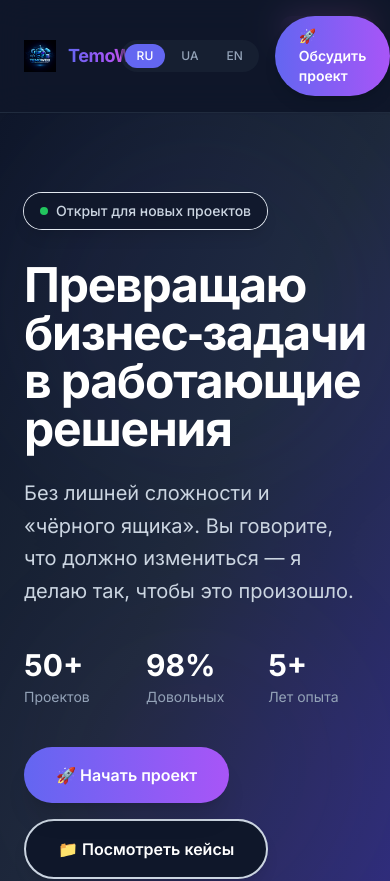
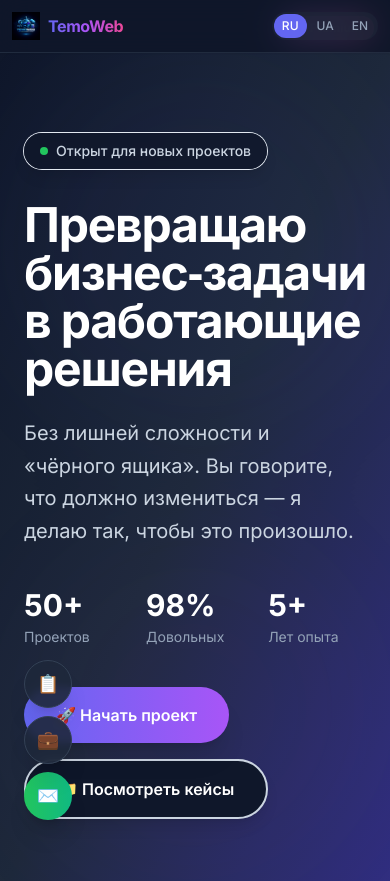
Before and after one commit to LexBiz/moj-sajt, a Next.js app: page / in a window 390 px wide. Shown: the top 881 px of the page. Built offline with nearby package versions, Linux system fonts and the light colour scheme.

Commit message:
Fix mobile header overlap + add quick navigation

```diff
--- a/app/page.tsx
+++ b/app/page.tsx
@@ -5,7 +5,17 @@ import { translations, type Lang } from './translations'
 export default function Home() {
   const [lang, setLang] = useState<Lang>('ru')
   const [projectFilter, setProjectFilter] = useState<string>('all')
+  const [showScrollTop, setShowScrollTop] = useState(false)
   const t = translations[lang]
+
+  // Show scroll to top button after scrolling
+  useState(() => {
+    const handleScroll = () => {
+      setShowScrollTop(window.scrollY > 500)
+    }
+    window.addEventListener('scroll', handleScroll)
+    return () => window.removeEventListener('scroll', handleScroll)
+  })
 
   const projects = [
     {
@@ -138,15 +148,15 @@ export default function Home() {
     <main className="min-h-screen">
       {/* HEADER with glassmorphism */}
       <header className="sticky top-0 z-50 backdrop-blur-lg bg-slate-900/80 border-b border-slate-700/50 shadow-sm">
-        <div className="mx-auto max-w-7xl px-6 py-4 flex items-center justify-between">
-          <a href="#top" className="flex items-center gap-3 group">
-            <div className="flex items-center gap-3">
+        <div className="mx-auto max-w-7xl px-3 sm:px-6 py-3 sm:py-4 flex items-center justify-between gap-2">
+          <a href="#top" className="flex items-center gap-2 group">
+            <div className="flex items-center gap-2">
               <img
                 src="/logo.png"
                 alt="TemoWeb"
-                className="h-8 w-auto object-contain group-hover:scale-110 transition-transform duration-300"
+                className="h-7 sm:h-8 w-auto object-contain group-hover:scale-110 transition-transform duration-300"
               />
-              <span className="text-lg font-bold tracking-tight gradient-text">
+              <span className="text-base sm:text-lg font-bold tracking-tight gradient-text">
                 TemoWeb
               </span>
             </div>
@@ -157,15 +167,15 @@ export default function Home() {
             <a href="#reviews" className="text-sm font-medium text-slate-300 hover:text-indigo-400 transition-colors">{t.reviews}</a>
             <a href="#faq" className="text-sm font-medium text-slate-300 hover:text-indigo-400 transition-colors">{t.faq}</a>
           </nav>
-          <div className="flex items-center gap-4">
-            <div className="flex items-center gap-1 bg-slate-800/50 rounded-full p-1">
-              <button onClick={() => setLang('ru')} className={`px-3 py-1 rounded-full text-xs font-medium transition-all ${lang === 'ru' ? 'bg-indigo-500 text-white' : 'text-slate-400 hover:text-white'}`}>RU</button>
-              <button onClick={() => setLang('ua')} className={`px-3 py-1 rounded-full text-xs font-medium transition-all ${lang === 'ua' ? 'bg-indigo-500 text-white' : 'text-slate-400 hover:text-white'}`}>UA</button>
-              <button onClick={() => setLang('en')} className={`px-3 py-1 rounded-full text-xs font-medium transition-all ${lang === 'en' ? 'bg-indigo-500 text-white' : 'text-slate-400 hover:text-white'}`}>EN</button>
+          <div className="flex items-center gap-2 sm:gap-4">
+            <div className="flex items-center gap-0.5 sm:gap-1 bg-slate-800/50 rounded-full p-0.5 sm:p-1">
+              <button onClick={() => setLang('ru')} className={`px-2 sm:px-3 py-1 rounded-full text-xs font-medium transition-all ${lang === 'ru' ? 'bg-indigo-500 text-white' : 'text-slate-400 hover:text-white'}`}>RU</button>
+              <button onClick={() => setLang('ua')} className={`px-2 sm:px-3 py-1 rounded-full text-xs font-medium transition-all ${lang === 'ua' ? 'bg-indigo-500 text-white' : 'text-slate-400 hover:text-white'}`}>UA</button>
+              <button onClick={() => setLang('en')} className={`px-2 sm:px-3 py-1 rounded-full text-xs font-medium transition-all ${lang === 'en' ? 'bg-indigo-500 text-white' : 'text-slate-400 hover:text-white'}`}>EN</button>
             </div>
             <a
               href="#contact"
-              className="shine inline-flex items-center justify-center rounded-full bg-gradient-to-r from-indigo-500 to-purple-500 px-6 py-2.5 text-sm font-semibold text-white hover:from-indigo-600 hover:to-purple-600 transition-all shadow-lg hover:shadow-xl"
+              className="hidden sm:inline-flex shine items-center justify-center rounded-full bg-gradient-to-r from-indigo-500 to-purple-500 px-6 py-2.5 text-sm font-semibold text-white hover:from-indigo-600 hover:to-purple-600 transition-all shadow-lg hover:shadow-xl"
             >
               🚀 {t.discuss}
             </a>
@@ -1428,6 +1438,33 @@ export default function Home() {
           </div>
         </div>
       </section>
+
+      {/* Scroll to Top Button */}
+      {showScrollTop && (
+        <a
+          href="#top"
+          className="fixed bottom-6 right-6 z-50 shine inline-flex items-center justify-center w-12 h-12 sm:w-14 sm:h-14 rounded-full bg-gradient-to-r from-indigo-500 to-purple-500 text-white shadow-2xl hover:shadow-3xl hover:scale-110 transition-all"
+          onClick={(e) => {
+            e.preventDefault()
+            window.scrollTo({ top: 0, behavior: 'smooth' })
+          }}
+        >
+          <span className="text-2xl">↑</span>
+        </a>
+      )}
+
+      {/* Quick Navigation - Mobile */}
+      <div className="fixed bottom-6 left-6 z-50 flex flex-col gap-2 md:hidden">
+        <a href="#services" className="inline-flex items-center justify-center w-12 h-12 rounded-full bg-slate-800/90 backdrop-blur-sm text-white shadow-xl hover:scale-110 transition-all border border-slate-700">
+          <span className="text-lg">📋</span>
+        </a>
+        <a href="#cases" className="inline-flex items-center justify-center w-12 h-12 rounded-full bg-slate-800/90 backdrop-blur-sm text-white shadow-xl hover:scale-110 transition-all border border-slate-700">
+          <span className="text-lg">💼</span>
+        </a>
+        <a href="#contact" className="inline-flex items-center justify-center w-12 h-12 rounded-full bg-gradient-to-r from-green-500 to-emerald-500 text-white shadow-xl hover:scale-110 transition-all">
+          <span className="text-lg">✉️</span>
+        </a>
+      </div>
     </main>
   )
 }
```
